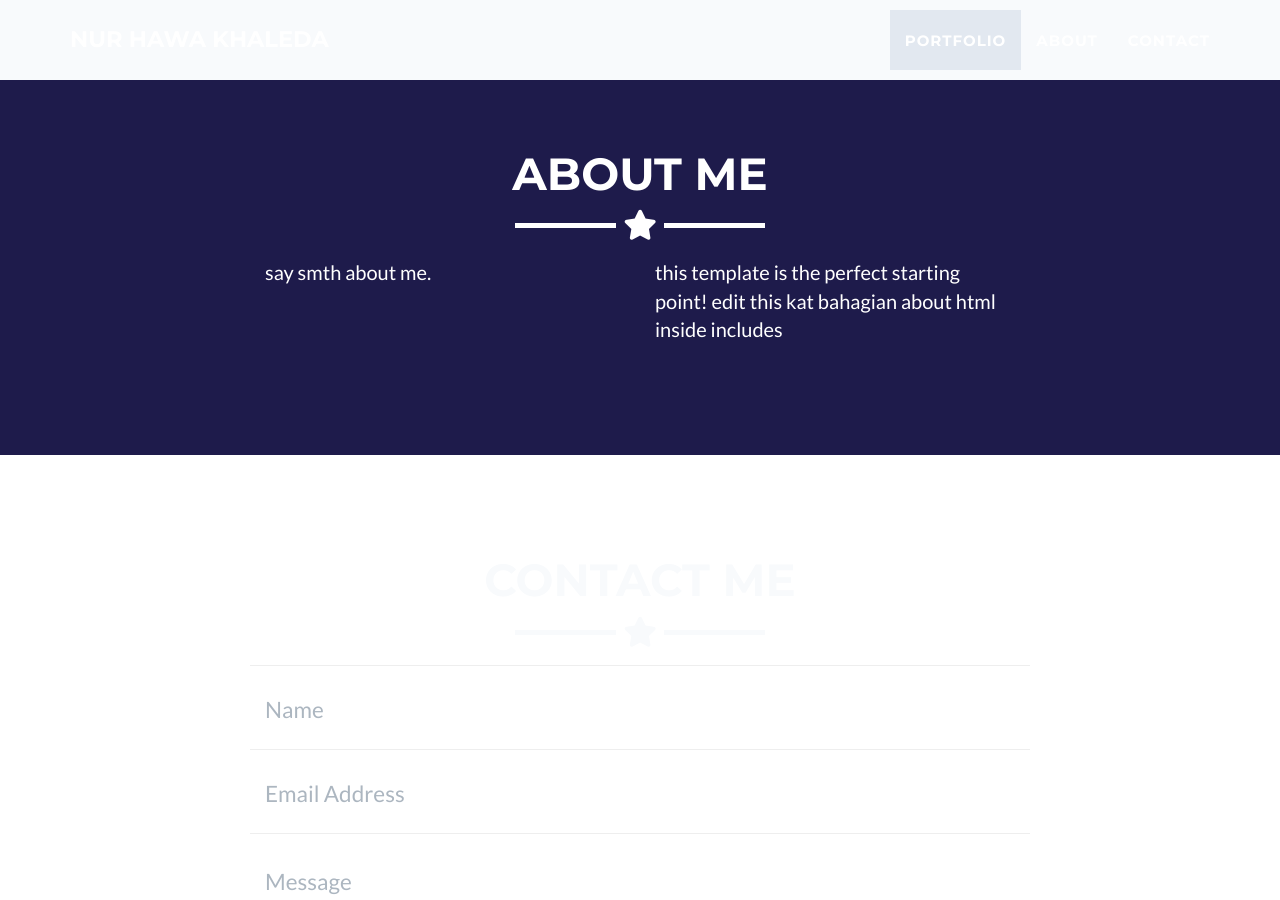
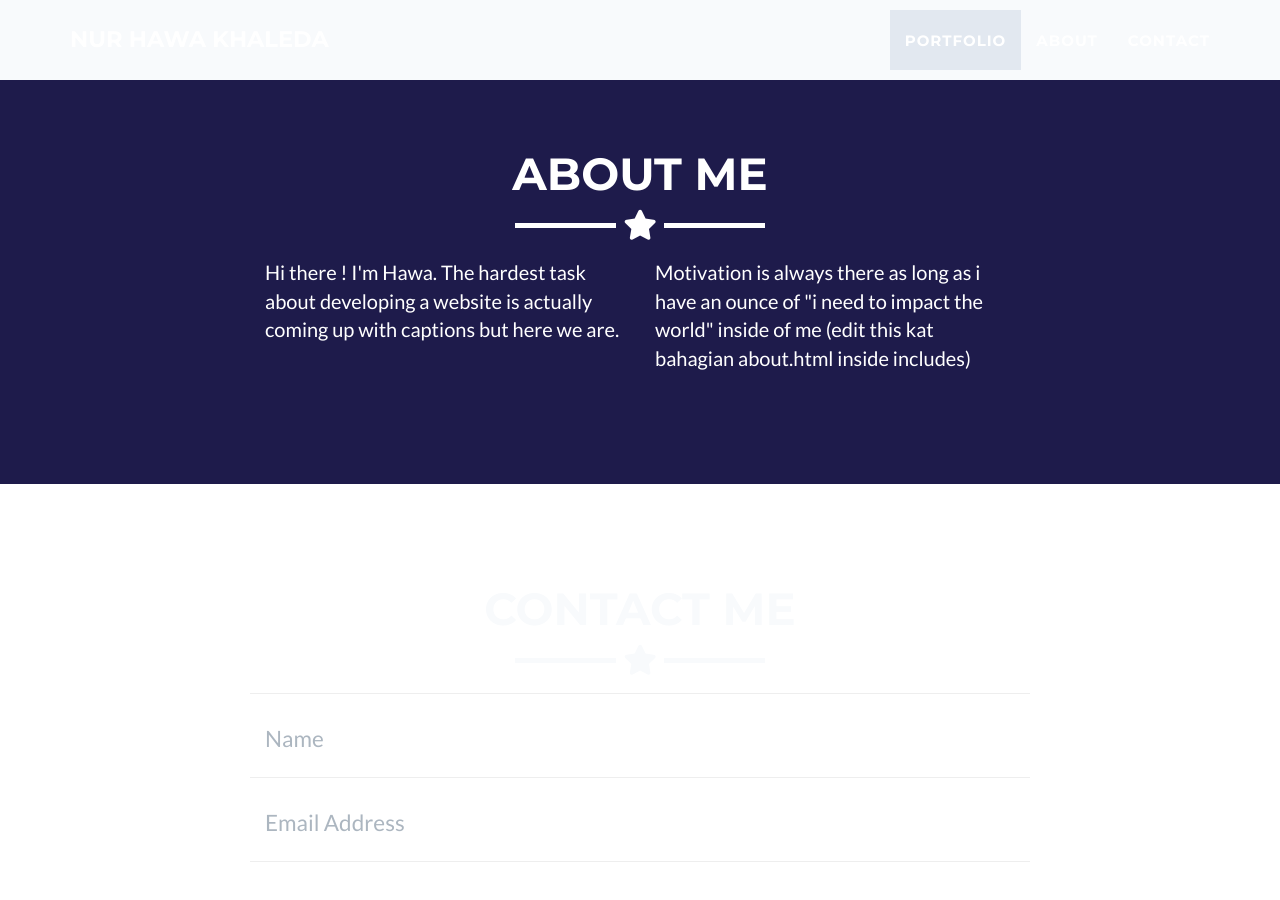
Before and after one commit to khldfrr/khldfrr.github.io, a Jekyll site: the page built from _posts/2014-07-18-project-1.markdown, in a window 1280 px wide and 900 px high, scrolled down 1623 px. Built offline with Jekyll 4.4.1, drawn with Linux system fonts in a browser that asks for light colours.

Commit message:
Update about section with personal introduction

```diff
--- a/_includes/about.html
+++ b/_includes/about.html
@@ -9,10 +9,10 @@
     </div>
     <div class="row">
       <div class="col-lg-4 col-lg-offset-2">
-        <p>say smth about me.</p>
+        <p>Hi there ! I'm Hawa. The hardest task about developing a website is actually coming up with captions but here we are.</p>
       </div>
       <div class="col-lg-4">
-        <p>this template is the perfect starting point! edit this kat bahagian about html inside includes </p>
+        <p> Motivation is always there as long as i have an ounce of "i need to impact the world" inside of me (edit this kat bahagian about.html inside includes)</p>
       </div>
       <div class="col-lg-8 col-lg-offset-2 text-center">
         </a>
```
